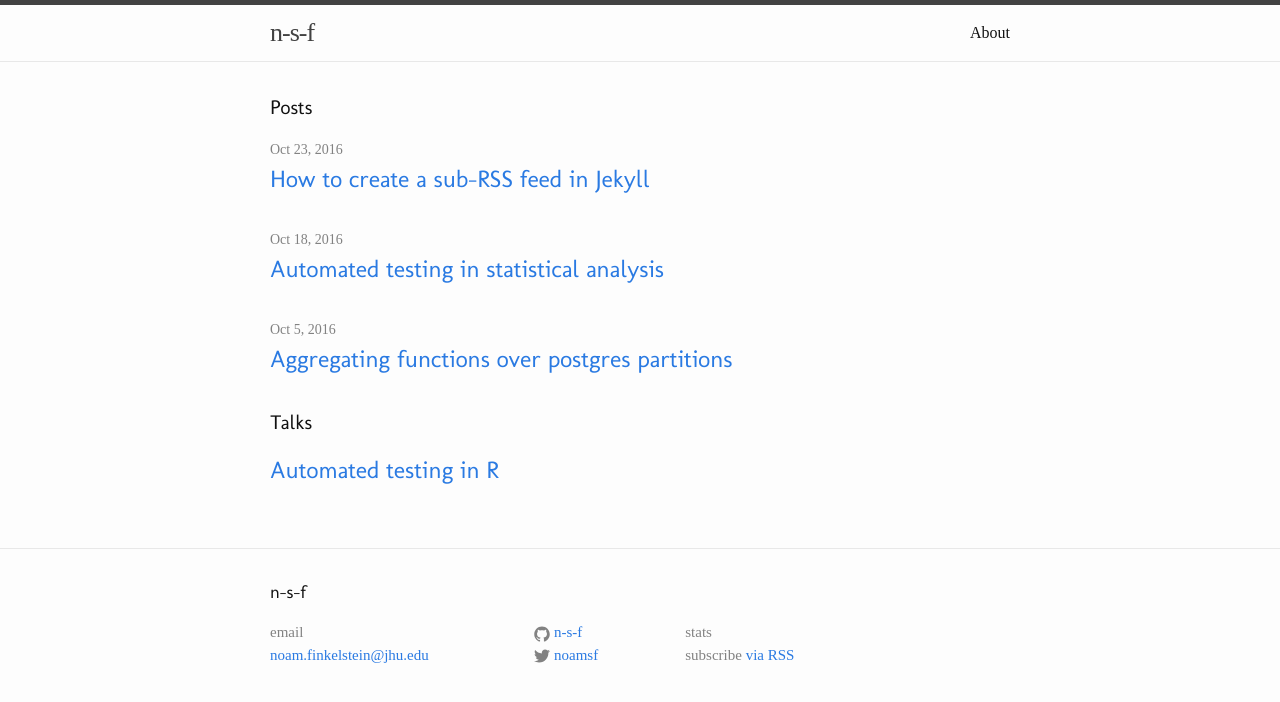
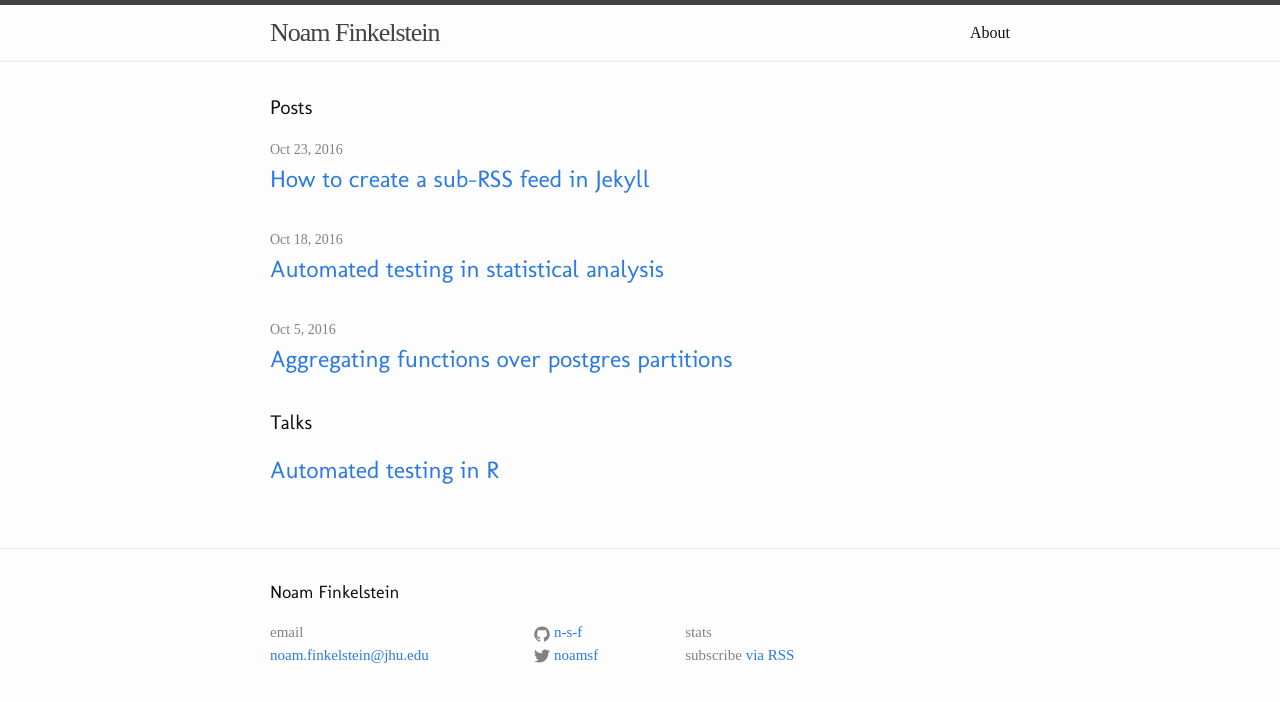
Before and after one commit to bolducp/n-s-f.github.io, a Jekyll site: the page built from index.html, in a window 1280 px wide. Shown: the top 702 px of the page. Built offline with Jekyll 4.4.1, drawn with Linux system fonts in a browser that asks for light colours; some web fonts are replaced.

Commit message:
Change title.

```diff
--- a/_config.yml
+++ b/_config.yml
@@ -1,5 +1,5 @@
 # Site settings
-title: n-s-f
+title: Noam Finkelstein
 email: noam.finkelstein@jhu.edu
 description: stats
 baseurl: "" # the subpath of your site, e.g. /blog/
```
